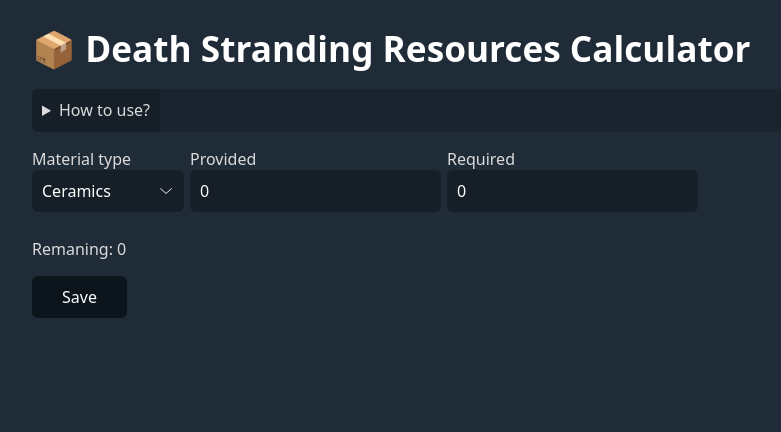
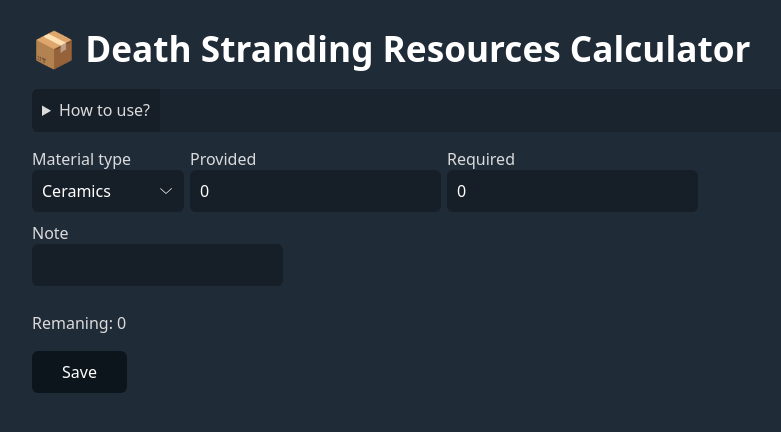
Before and after one commit to Birdie0/death-stranding-calculator, a React (Vite) app: page / in a window 1280 px wide. Shown: the top 432 px of the page, without its empty margins (208-989 px from the left). Built offline with nearby package versions, Linux system fonts and the light colour scheme.

Commit message:
add note

```diff
--- a/src/App.tsx
+++ b/src/App.tsx
@@ -20,6 +20,7 @@
   const [materialType, setMaterialType] = useState<Material>(materials[0][1])
   const [provided, setProvided] = useState(0)
   const [required, setRequired] = useState(0)
+  const [note, setNote] = useState('')
   const [memory, addItem, removeItem, clearMemory] = useMemoryStore(
     useShallow((state) => [
       state.memory,
@@ -42,9 +43,10 @@
 
     const materialTypeLabel = materials.find(([, b]) => b === materialType)![0]
 
-    addItem([materialTypeLabel, remaining, [...requirements]])
+    addItem([materialTypeLabel, remaining, [...requirements], note])
     setProvided(0)
     setRequired(0)
+    setNote('')
   }
 
   function handleRemove(index: number) {
@@ -111,6 +113,11 @@
           value={required}
           onChange={(e) => setRequired(e.target.valueAsNumber)}
         />
+        <Input
+          label="Note"
+          value={note}
+          onChange={(e) => setNote(e.target.value)}
+        />
 
         <p>Remaning: {remaining}</p>
         <ul>
@@ -130,15 +137,17 @@
                 <th>Material</th>
                 <th>Total</th>
                 <th>Containers</th>
+                <th>Note</th>
                 <th>Remove?</th>
               </tr>
             </thead>
             <tbody>
-              {memory.map(([type, total, resources], index) => (
+              {memory.map(([type, total, resources, note], index) => (
                 <tr key={index}>
                   <td>{type}</td>
                   <td>{isApproximate(resources, total)}</td>
                   <td>{resources.map((v) => formatResult(v)).join(' + ')}</td>
+                  <td>{note}</td>
                   <td>
                     <button
                       className={styles.remove_btn}
--- a/src/types/index.ts
+++ b/src/types/index.ts
@@ -1,5 +1,5 @@
 export type ResourceItem = [number, number]
-export type RequirementItem = [string, number, ResourceItem[]]
+export type RequirementItem = [string, number, ResourceItem[], string]
 
 // export type Material =
 //   | 'ceramics'
```
Also changed, not shown: package.json (+6 -6 lines), 1 other file (tests, documents, lock files or other folders).
